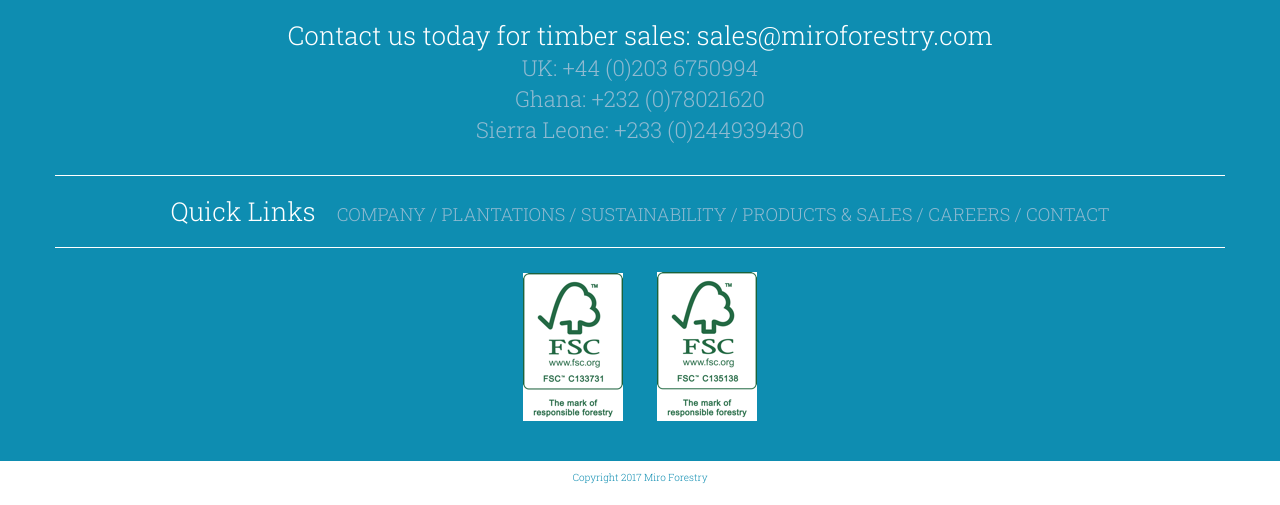
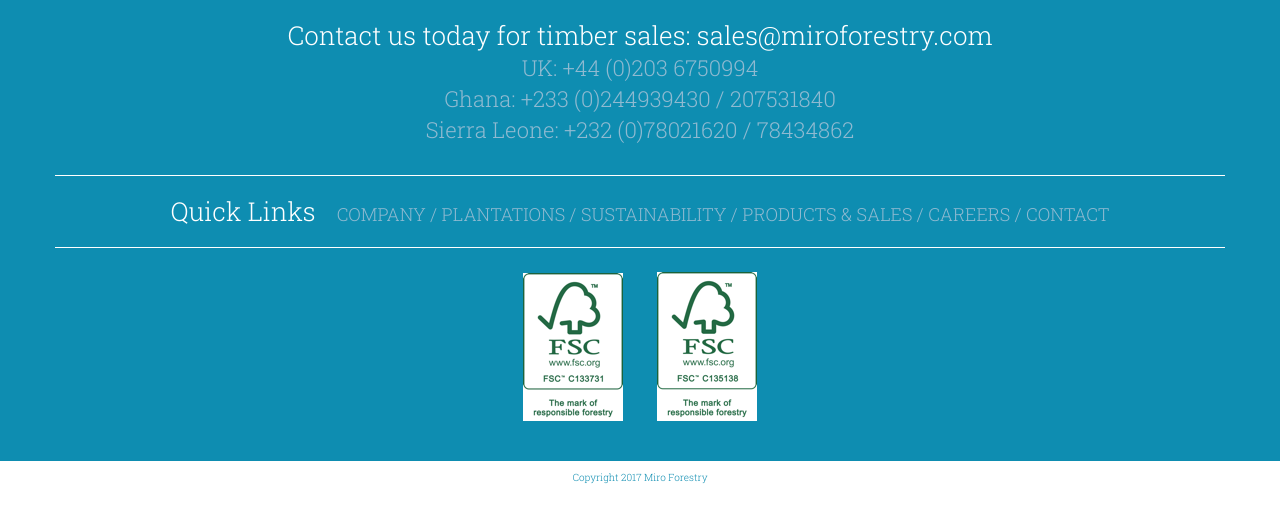
Before and after one commit to asmt3/www.miroforestry.com, a Jekyll site: the page built from index.md, in a window 1280 px wide and 900 px high, scrolled down 3033 px, cut to the strip 395-900 px from the top of the window. Built offline with Jekyll 4.4.1, drawn with Linux system fonts in a browser that asks for light colours; nearby versions of some CDN libraries; comment, search, counter and statistics services are not loaded.

Commit message:
footer changes

```diff
--- a/_includes/footer.html
+++ b/_includes/footer.html
@@ -8,8 +8,8 @@
 
     <ul class="footer-contacts">
       <li>UK: +44 (0)203 6750994</li>
-      <li>Ghana: +232 (0)78021620</li>
-      <li>Sierra Leone: +233 (0)244939430</li>
+      <li>Ghana: +233 (0)244939430 / 207531840</li>
+      <li>Sierra Leone: +232 (0)78021620 / 78434862</li>
 
     </ul>
 
```
Also changed, not shown: README.md.
